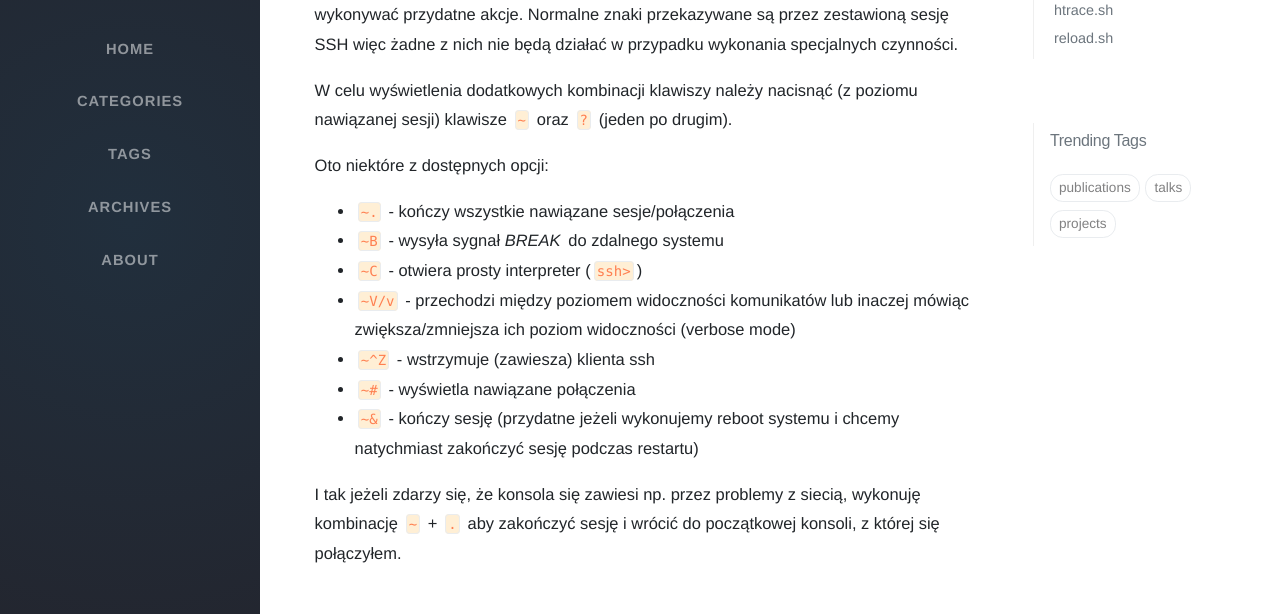
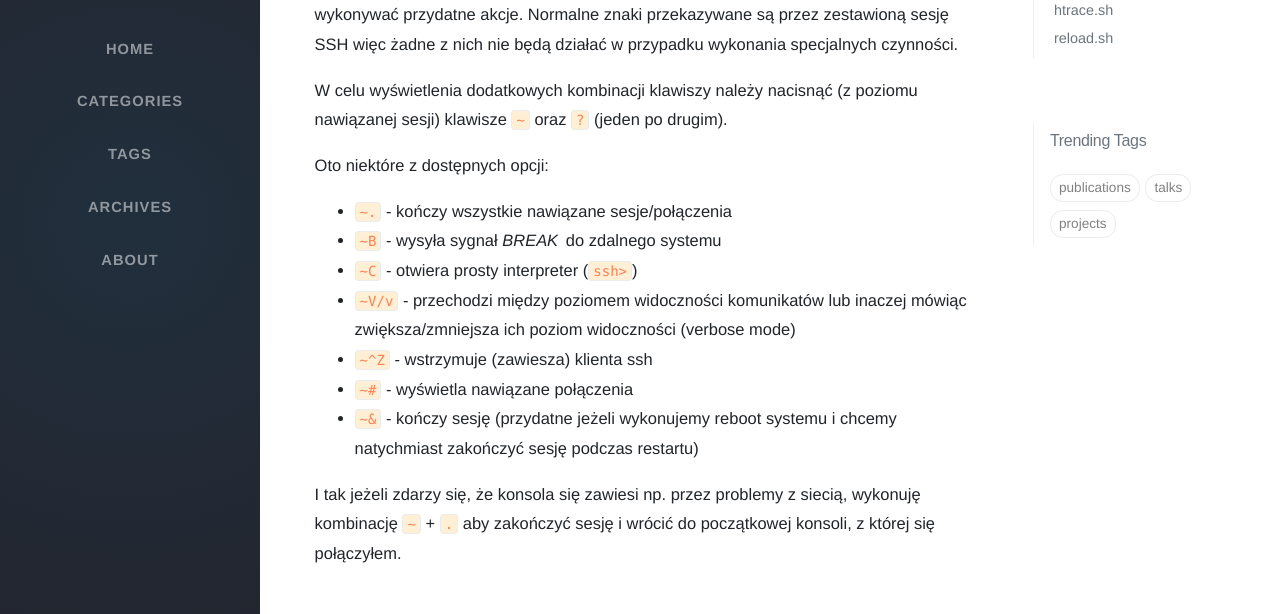
Before and after one commit to adityavs/trimstray.github.io, a Jekyll site: the page built from _posts/2016-12-02-openssh-sekwencje_sterujace.md, in a window 1280 px wide. Shown: the part 228-842 px from the top of the page. Built offline with Jekyll 4.4.1, drawn with Linux system fonts in a browser that asks for light colours; nearby versions of some CDN libraries; some web fonts are replaced; comment, search, counter and statistics services are not loaded.

Commit message:
update styles - signed-off-by: trimstray <trimstray@gmail.com>

```diff
--- a/assets/css/syntax.scss
+++ b/assets/css/syntax.scss
@@ -136,8 +136,8 @@ code {
 }
 
 code.highlighter-rouge {
-  padding: 1px 2px;
-  margin: 0 .2rem;
+  padding: 1px 4px;
+  /* margin: 0 .2rem; */
   border-radius: 4px;
   font-size: 14px;
 }
```
